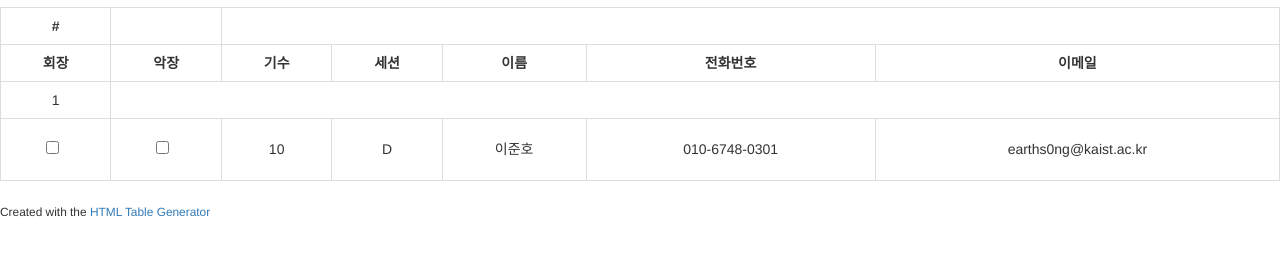
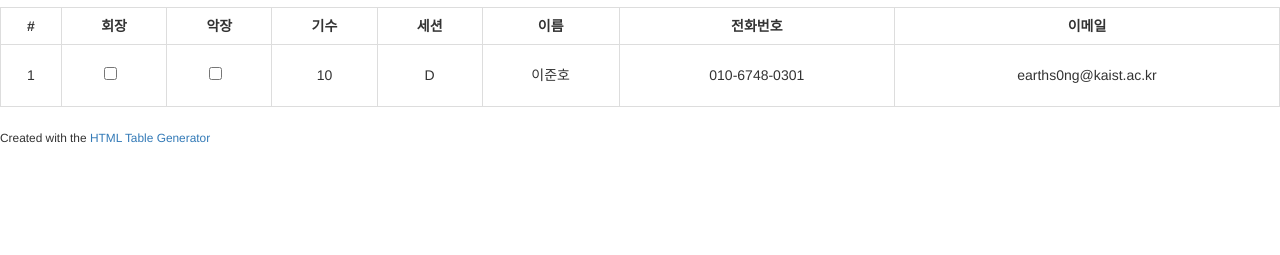
Before and after one commit to creativebulb/webprogramming, a plain HTML site: page member.html in a window 1280 px wide. Shown: the part 63-318 px from the top of the page. Drawn offline with nearby package versions, Linux system fonts and the light colour scheme.

Commit message:
수정해서 해봄

```diff
--- a/member.html
+++ b/member.html
@@ -27,9 +27,9 @@
   <body>
     <h1>인피니트 주소록</h1>
 <table id="member" class="table table-bordered" style="text-align:center" style="width=100">
-<tr><th>#</th><th><tr><th>회장</th><th>악장</th><th>기수</th><th style="text-align:center">세션</th><th>이름</th><th>전화번호</th><th>이메일</th></tr>
-<td>1</td>
-<tr><td><div class="checkbox">
+<tr><th>#</th><th>회장</th><th>악장</th><th>기수</th><th style="text-align:center">세션</th><th>이름</th><th>전화번호</th><th>이메일</th></tr>
+<tr><td>1</td>
+<td><div class="checkbox">
         <label>
           <input type="checkbox">
         </label>
```
